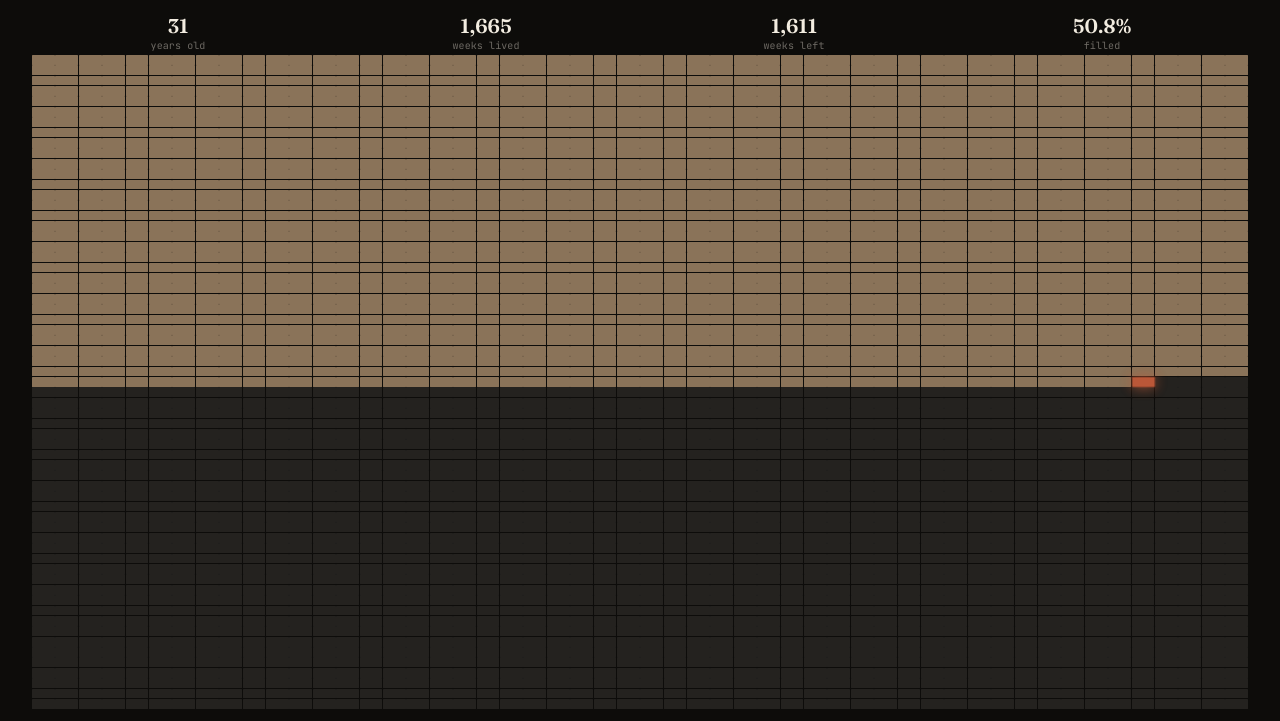
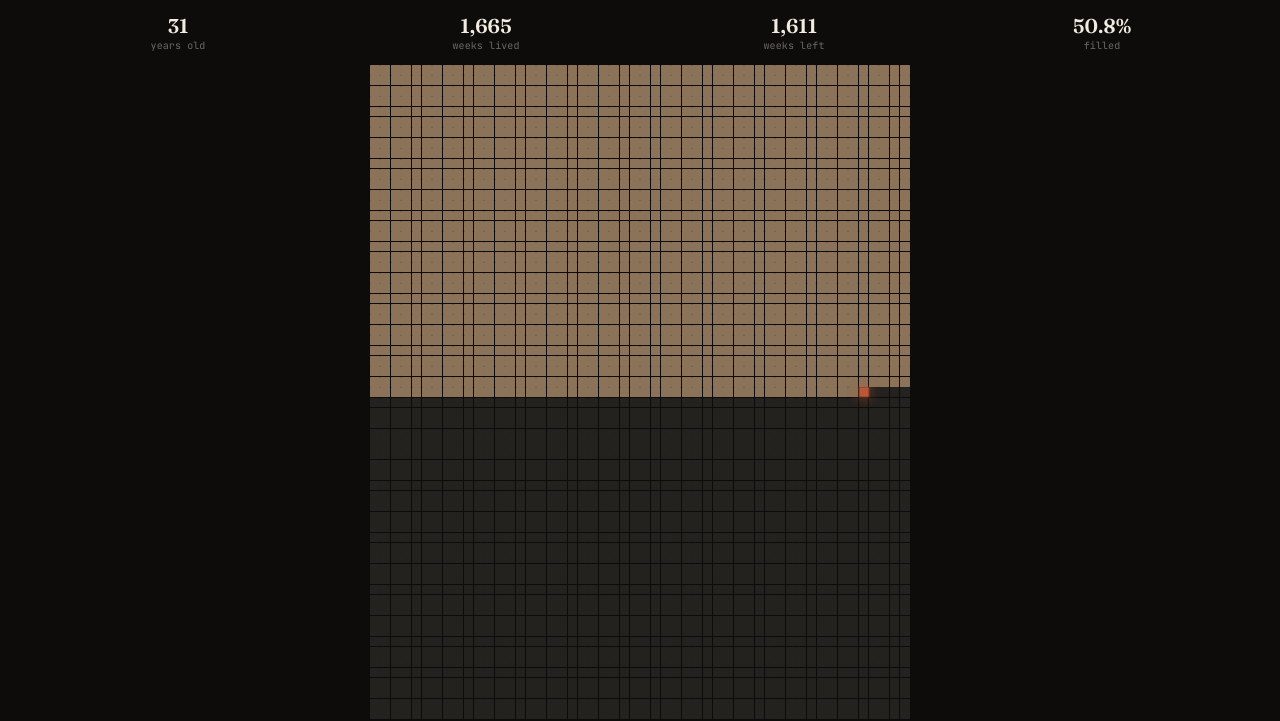
Before and after one commit to ikhsangama/boxlife, a plain HTML site: page index.html in a window 1280 px wide. Shown: the part 79-800 px from the top of the page. Drawn offline with Linux system fonts and the light colour scheme.

Commit message:
Adjust grid alignment and cell sizing logic
Updated grid alignment and modified cell sizing logic to maintain aspect ratio based on available width and height.

```diff
--- a/index.html
+++ b/index.html
@@ -95,7 +95,7 @@
     flex: 1 1 auto;
     min-height:0;
     display:flex;
-    align-items:center;
+    align-items:flex-start;
     justify-content:center;
     padding: 1.6dvh 0 0.4dvh;
   }
@@ -181,10 +181,15 @@ function sizeGrid(){
   const availH = wrap.clientHeight;
   if(availW <= 0 || availH <= 0) return;
 
-  // isi penuh ruang yang tersedia — sel jadi sedikit persegi panjang,
-  // tapi tidak ada lagi ruang kosong di atas/bawah grid
-  gridEl.style.width = availW + 'px';
-  gridEl.style.height = availH + 'px';
+  // sel persegi, mengunci rasio 52 kolom : 63 baris — dipilih sisi yang
+  // paling membatasi. Grid ditempel rata atas (lihat .grid-wrap) supaya
+  // sisa ruang (kalau ada) jatuh di bawah, bukan jadi gap di atas.
+  const cellFromWidth = availW / WEEKS_PER_YEAR;
+  const cellFromHeight = availH / YEARS;
+  const cell = Math.min(cellFromWidth, cellFromHeight);
+
+  gridEl.style.width = (cell * WEEKS_PER_YEAR) + 'px';
+  gridEl.style.height = (cell * YEARS) + 'px';
 }
 
 function render(){
```
